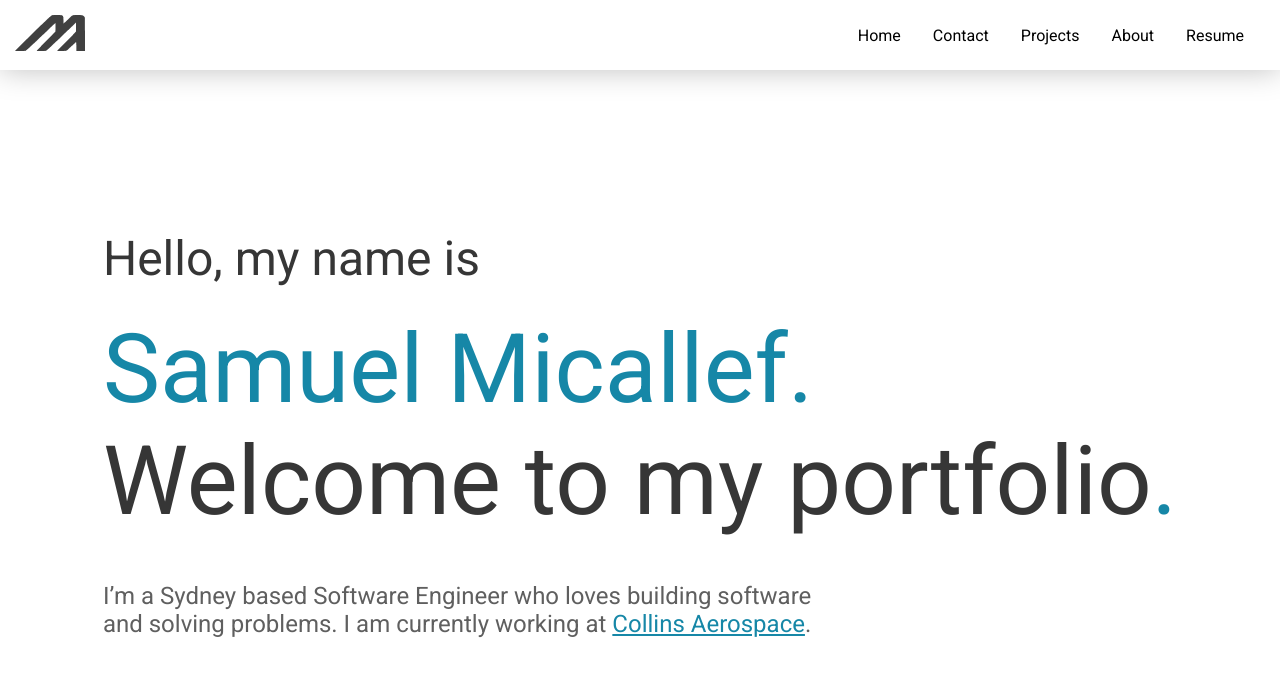
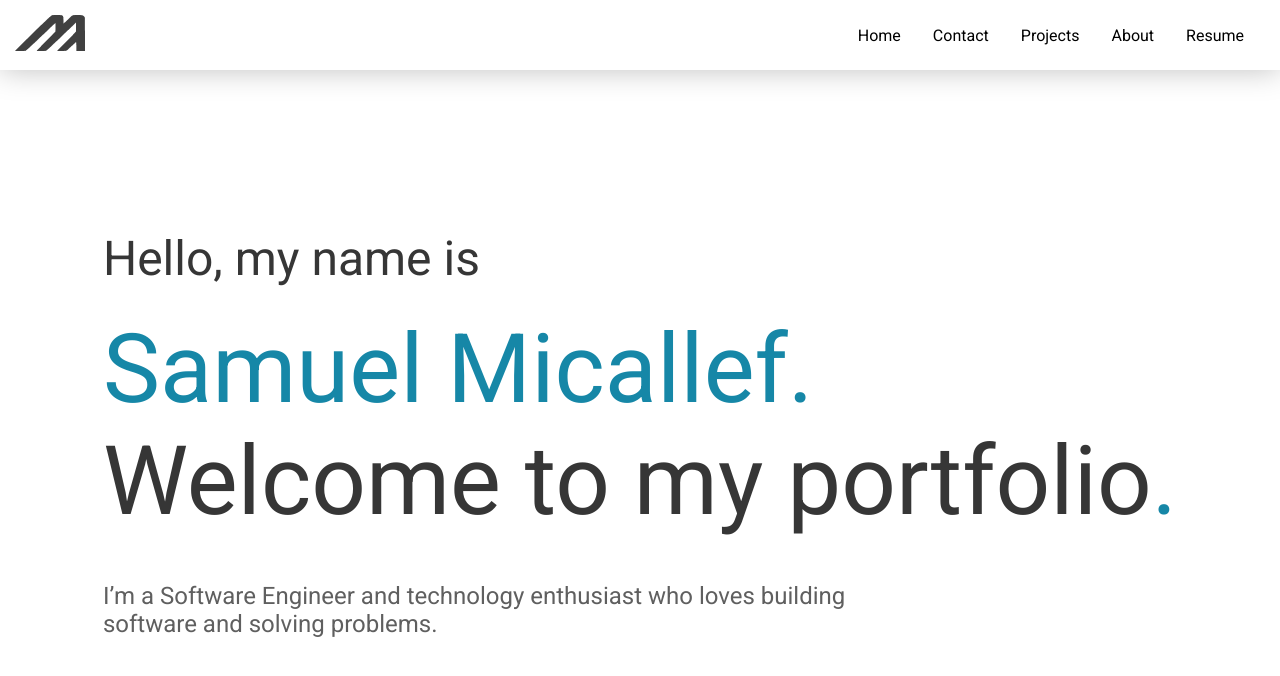
Before and after one commit to msam-dev/PortfolioWebsiteV2, a React (Create React App) app: page / in a window 1280 px wide. Shown: the top 676 px of the page. Built offline with nearby package versions, Linux system fonts and the light colour scheme; the HTML template or start-up script is replaced by a standard one.

Commit message:
simplifying home page

```diff
--- a/src/components/HomePageContent.js
+++ b/src/components/HomePageContent.js
@@ -9,8 +9,7 @@ const HomePageContent = () => {
               <div className="hello">Hello, my name is</div>
               <div className="samuel">Samuel Micallef.</div>
               <div className="welcome">Welcome to my portfolio<span className="dotBlue">.</span></div>
-              <div className="summary">I’m a Sydney based Software Engineer who loves building software and solving problems.
-              I am currently working at <a className="collinsLink" href="https://www.collinsaerospace.com/">Collins Aerospace</a>.</div>
+              <div className="summary">I’m a Software Engineer and technology enthusiast who loves building software and solving problems. </div>
           </div>
 
           <div className="computerDiv">
--- a/src/components/HomePageContentStyles.css
+++ b/src/components/HomePageContentStyles.css
@@ -60,7 +60,7 @@
 
 }
 
-/*adjustmenmts for when word portfolio wraps around*/
+/*adjustments for when word portfolio wraps around*/
 @media screen and (max-width: 1652px) {
     .textBlock{
         max-width: 710px;
```
